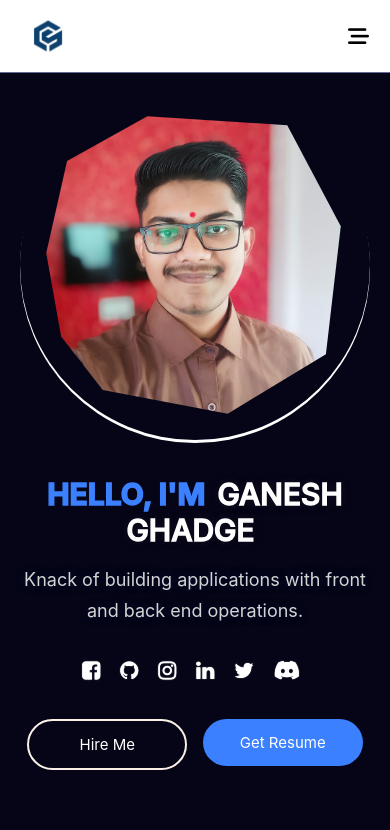
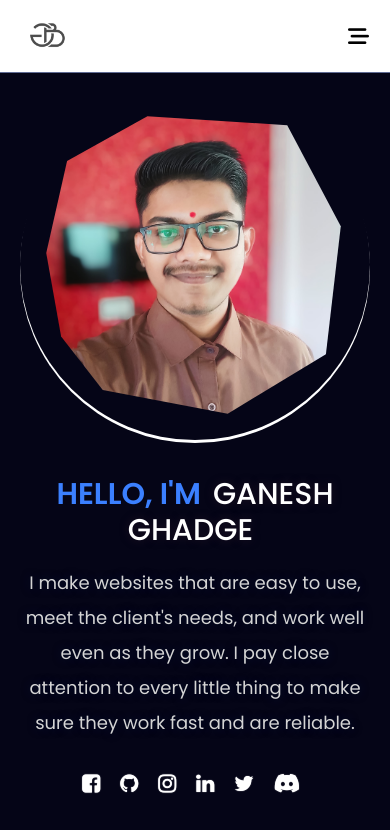
Before and after one commit to ganraj21/Portfolio-Web-Application, a React (Create React App) app: page / in a window 390 px wide. Shown: the top 830 px of the page. Built offline with nearby package versions, Linux system fonts and the light colour scheme.

Commit message:
colors changed

```diff
--- a/src/index.css
+++ b/src/index.css
@@ -1,11 +1,14 @@
+@import url("https://fonts.googleapis.com/css2?family=Poppins:ital,wght@0,200;0,300;0,400;0,500;0,600;0,700;0,800;1,200;1,500;1,800&display=swap");
+
 * {
   margin: 0;
   padding: 0;
   -ms-overflow-style: none;
   box-sizing: border-box;
   scroll-behavior: smooth;
-  font-family: BlinkMacSystemFont, -apple-system, "Segoe UI", Roboto, Helvetica,
-    Arial, sans-serif;
+  /* font-family: BlinkMacSystemFont, -apple-system, "Segoe UI", Roboto, Helvetica,
+    Arial, sans-serif; */
+  font-family: "Poppins", sans-serif;
   transition: all 0.25s linear 0s;
   -ms-overflow-style: none; /* IE and Edge */
   scrollbar-width: none; /* Firefox */
--- a/src/pages/About.css
+++ b/src/pages/About.css
@@ -104,9 +104,6 @@ h4 span {
     width: 90%;
     margin: 35px 0 5px 0 !important;
   }
-  .about_me {
-    clip-path: polygon(100% 0, 100% 98%, 54% 100%, 0 96%, 0 0);
-  }
 }
 @media screen and (max-width: 480px) {
   .container_01 {
--- a/src/pages/Frontpage.css
+++ b/src/pages/Frontpage.css
@@ -18,15 +18,12 @@
   background-color: var(--dark-fans);
 }
 .profile-details-name p {
-  -webkit-text-stroke-width: 1.5px;
+  font-size: 54px;
+  line-height: 54px;
   color: transparent;
-  font-weight: 700;
+  font-weight: 600;
   text-transform: uppercase;
-  font-size: 30px;
-  line-height: 40px;
   color: #3b80ff;
-  font-size: 45px;
-  line-height: 57px;
 }
 .primary-btn:hover {
   color: aliceblue;
@@ -83,11 +80,11 @@
   margin: 15px 0 18px 0;
 }
 .profile-details-role h1 {
-  font-size: 40px;
-  line-height: 40px;
-  margin: 0 0 12px 0;
-  color: #f57c00;
-  text-transform: uppercase;
+  font-size: 24px;
+  line-height: 32px;
+  margin: 0 0 6px 0;
+  color: #4f4f4f;
+  /* text-transform: uppercase; */
   text-shadow: 0 0 9px #1818188f;
 }
 .colz {
@@ -107,8 +104,8 @@
   font-weight: 500;
 }
 .profile-role-tagline {
-  font-size: 24px;
-  line-height: 36px;
+  font-size: 16px;
+  line-height: 24px;
   margin: 5px 0 0 0;
   color: rgb(212 212 212);
   text-shadow: 0 0 9px #001339bf;
@@ -187,11 +184,6 @@
     height: 47px;
     color: #fff;
   }
-  .profile-details-name p {
-    font-size: 45px;
-    line-height: 54px;
-    -webkit-text-stroke-color: #ffffff;
-  }
 }
 @media screen and (max-width: 1024px) {
   .profile-details-name p {
@@ -223,7 +215,7 @@
   .profile-details-role h1 {
     height: 100px;
     text-align: center;
-    display: none;
+    display: none !important;
   }
   .profile-details-name p {
     font-size: 30px;
@@ -314,7 +306,7 @@
 @media screen and (max-width: 375px) {
   .profile-picture {
     height: 275px;
-    width: 234px;
+    width: 278px;
   }
   .profile-deails {
     width: 90%;
--- a/src/pages/Frontpage.jsx
+++ b/src/pages/Frontpage.jsx
@@ -18,26 +18,28 @@ function Frontpage() {
             </div>
             <div className="profile-details-role">
               <span className="primary-text">
-                <h1>
+                <h1 style={{ display: "flex", gap: "6px" }}>
+                  I am into
+                  <span style={{ color: "#6d28d9" }}>
                     <TypeWriterEffect
                       multiTextLoop
-                    // textStyle={{ fontWeight: 500 }}
-                    startDelay={1000}
-                    cursorColor="#ff5823"
+                      cursorColor="#f3f4f6"
                       multiText={[
-                      "MERN Stack Developer",
+                        "Frontend Development",
+                        "Backend Development",
                         "Commpetitive Programmer",
-                      "I'm Into Web-Designing",
-                      "I ♡ Web-Development",
-                      "Open-Source Enthusiast 💻",
+                        "Open-Source ",
                       ]}
                       multiTextDelay={1000}
                       typeSpeed={100}
                     />
+                  </span>
                 </h1>
                 <span className="profile-role-tagline">
-                  Knack of building applications with front and back end
-                  operations.
+                  I make websites that are easy to use, meet the client's needs,
+                  and work well even as they grow. I pay close attention to
+                  every little thing to make sure they work fast and are
+                  reliable.
                 </span>
               </span>
               <div className="colz">
--- a/src/pages/Navbar.css
+++ b/src/pages/Navbar.css
@@ -66,6 +66,7 @@ body {
 .MenuItems a {
   text-decoration: none;
   font-weight: 600;
+  font-size: 16px;
   color: #fff;
   line-height: 24px;
   text-align: center;
@@ -177,6 +178,7 @@ body {
   }
   .MenuItems a {
     gap: 10px;
+    font-size: 18px;
   }
   .MenuItems span {
     display: flex;
--- a/src/pages/Navbar.jsx
+++ b/src/pages/Navbar.jsx
@@ -8,7 +8,7 @@ import nav_logo from "../Image/Profile_imgs/nav_logo.png";
 const Navbar = () => {
   const [isActive, setActive] = useState(false);
   const [isbtnActive, setBtnActive] = useState(false);
-  const [isBtnClick, setBtnClick] = useState(1);
+  const [isBtnClick, setBtnClick] = useState(0);
 
   const handleClick = () => {
     setActive(!isActive);
--- a/src/pages/Skills.css
+++ b/src/pages/Skills.css
@@ -15,7 +15,6 @@ h2 {
   color: #000;
 }
 #my_skill {
-  background: #a5ccdd;
   padding-top: 6px;
 }
 .section_container_skills_gif {
```
Also changed, not shown: src/Image/Profile_imgs/istockphoto-1279357952-612x612-removebg-previe.png (added), src/Image/Profile_imgs/nav_logo.png. Lines whose indentation alone changed are shown as unchanged.
